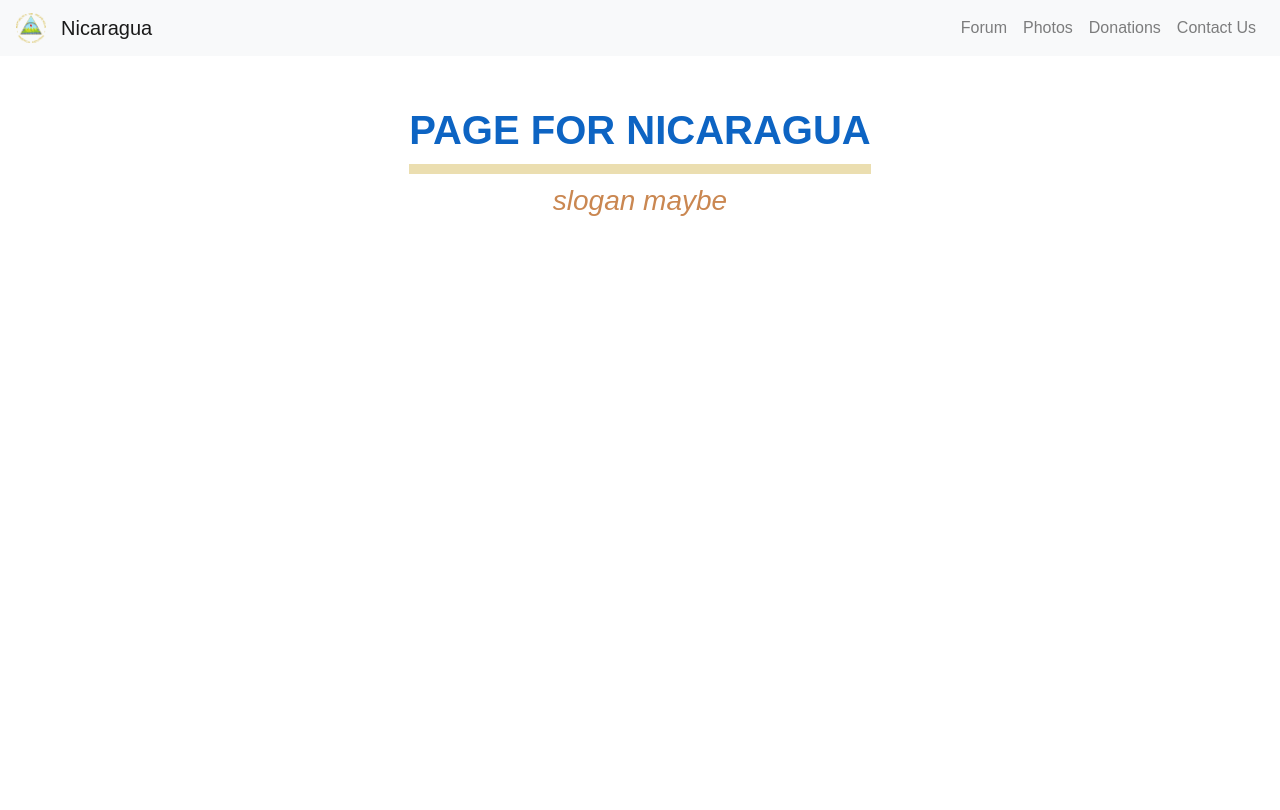
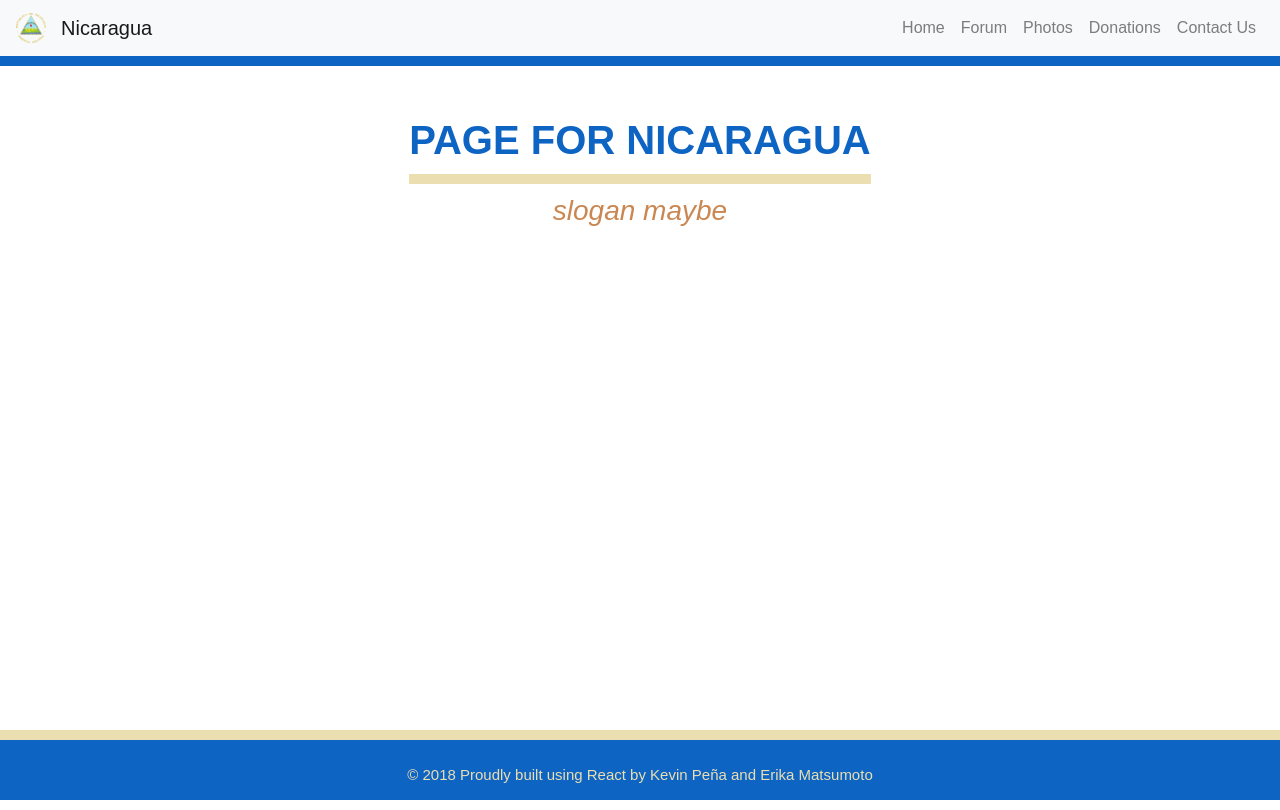
Before and after one commit to kevinepena/Project3, a React (Create React App) app in the folder client/: page /contact in a window 1280 px wide. Built offline with nearby package versions, Linux system fonts and the light colour scheme.

Commit message:
small CSS Changes to Footer, Nav, Home

```diff
--- a/client/src/App.js
+++ b/client/src/App.js
@@ -4,6 +4,7 @@ import "./App.css";
 import Header from "./components/Header";
 import Nav from "./components/Nav";
 import Home from "./pages/Home";
+import Footer from "./components/Footer";
 
 const App = () => (
 
@@ -34,9 +35,6 @@ const App = () => (
         //   });
         // };
 
-
-        // render() {
-        //   return (
       <Router>
         <div className="App">
         <Nav />
@@ -48,6 +46,7 @@ const App = () => (
             <Route exact path="/donations"component ={Donations} />
             <Route exact path="/contact"component ={Contact} /> */}
           </Switch>
+          <Footer/>
 
         </div>
       </Router>
--- /dev/null
+++ b/client/src/components/Footer/Footer.css
@@ -0,0 +1,21 @@
+.footer{
+    background-color: rgb(13, 100, 195);
+    position: absolute;
+    bottom: 0;
+    width: 100%;
+    height: 70px;
+    border-top: 10px solid rgb(235, 222, 176);
+
+}
+
+.footertext {
+    font-size: 15px;
+    color: rgb(235, 222, 176);
+    text-align: center;
+    width: 100%;
+    /* position: relative;
+    top: 25%; */
+    vertical-align: middle;
+    line-height: 70px;
+
+}
--- a/client/src/components/Footer/Footer.js
+++ b/client/src/components/Footer/Footer.js
@@ -1,10 +1,10 @@
 import React from "react";
+import "./Footer.css";
 
 const Footer = () => (
-  <footer>
-    <hr />
-    <p className="pull-right">
-      <i className="fa fa-github" aria-hidden="true" /> Proudly built using react by Kevin Peña and Erika Matsumoto
+  <footer className= "footer">
+  <p className="footertext">&copy; 2018
+    Proudly built using React by Kevin Peña and Erika Matsumoto
     </p>
   </footer>
 );
--- a/client/src/components/Nav/Nav.css
+++ b/client/src/components/Nav/Nav.css
@@ -3,3 +3,6 @@
     height: 30px;
     margin-right: 15px;
 }
+.navbar{
+        border-bottom: 10px solid rgb(13, 100, 195);
+}
--- a/client/src/components/Nav/Nav.js
+++ b/client/src/components/Nav/Nav.js
@@ -23,7 +23,9 @@ const Nav = () => (
 
       <div className="collapse navbar-collapse" id="navbarNav">
         <ul className="navbar-nav ml-auto">
-
+        <li className="nav-item">
+            <Link className="nav-link" to="/">Home</Link>
+          </li>
           <li className="nav-item">
             <Link className="nav-link" to="/forum">Forum</Link>
           </li>
--- a/client/src/pages/Home/Home.js
+++ b/client/src/pages/Home/Home.js
@@ -19,6 +19,7 @@ class Home extends Component {
     axios.post("/api/messages", { title, body }).then(res => {
       console.log(res);
       this.setState({ title: "", body: "" });
+
     });
   };
 
```
